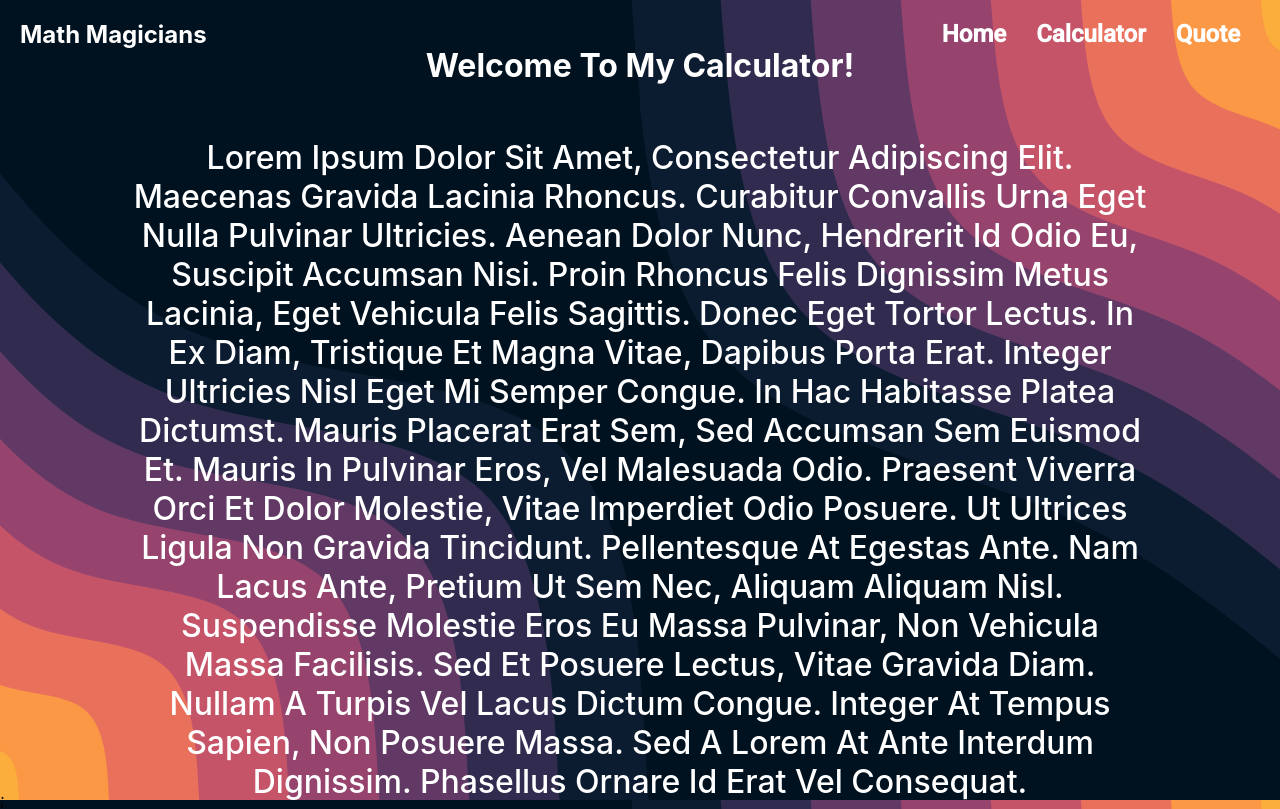
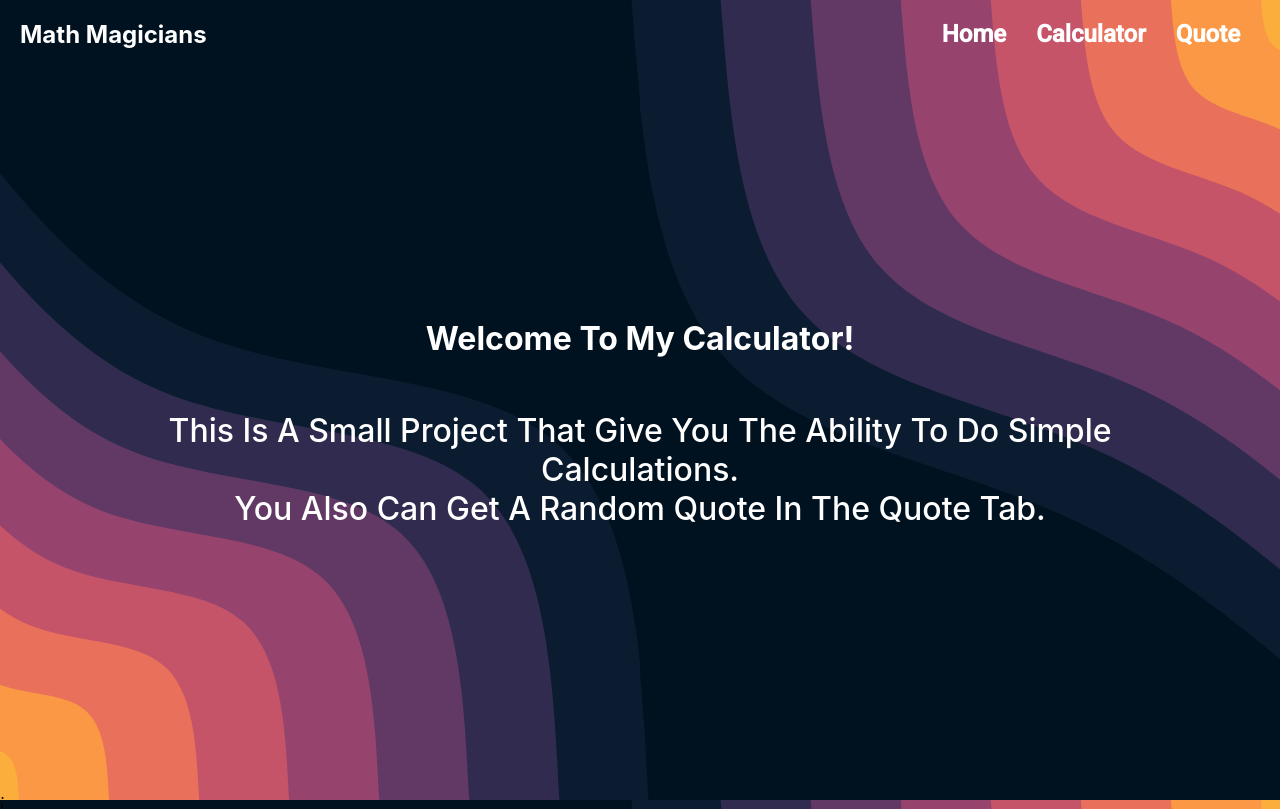
Before and after one commit to dgsierra/calculator-react, a React (Create React App) app: page / in a window 1280 px wide. Built offline with nearby package versions, Linux system fonts and the light colour scheme.

Commit message:
Update welcome menssafe and fix README.md

```diff
--- a/src/Components/Home.js
+++ b/src/Components/Home.js
@@ -6,22 +6,9 @@ export default function Home() {
     <div className="home-container">
       <h1 className="text">Welcome to my calculator!</h1>
       <p className="home-text">
-        Lorem ipsum dolor sit amet, consectetur adipiscing elit. Maecenas gravida lacinia rhoncus.
-        Curabitur convallis urna eget nulla pulvinar ultricies. Aenean dolor nunc,
-        hendrerit id odio eu,
-        suscipit accumsan nisi. Proin rhoncus felis dignissim metus lacinia, eget vehicula felis
-        sagittis.
-        Donec eget tortor lectus. In ex diam, tristique et magna vitae, dapibus porta erat.
-        Integer ultricies nisl eget mi semper congue. In hac habitasse platea dictumst.
-        Mauris placerat erat sem, sed accumsan sem euismod et. Mauris in pulvinar eros,
-        vel malesuada odio. Praesent viverra orci et dolor molestie, vitae imperdiet odio posuere.
-        Ut ultrices ligula non gravida tincidunt. Pellentesque at egestas ante.
-
-        Nam lacus ante, pretium ut sem nec, aliquam aliquam nisl. Suspendisse molestie
-        eros eu massa pulvinar, non vehicula massa facilisis. Sed et posuere lectus,
-        vitae gravida diam. Nullam a turpis vel lacus dictum congue. Integer at tempus
-        sapien, non posuere massa. Sed a lorem at ante interdum dignissim. Phasellus
-        ornare id erat vel consequat.
+        This is a small project that give you the ability to do simple calculations.
+        <br />
+        You also can get a random Quote in the Quote tab.
       </p>
     </div>
   );
```
Also changed, not shown: 1 other file (tests, documents, lock files or other folders).
